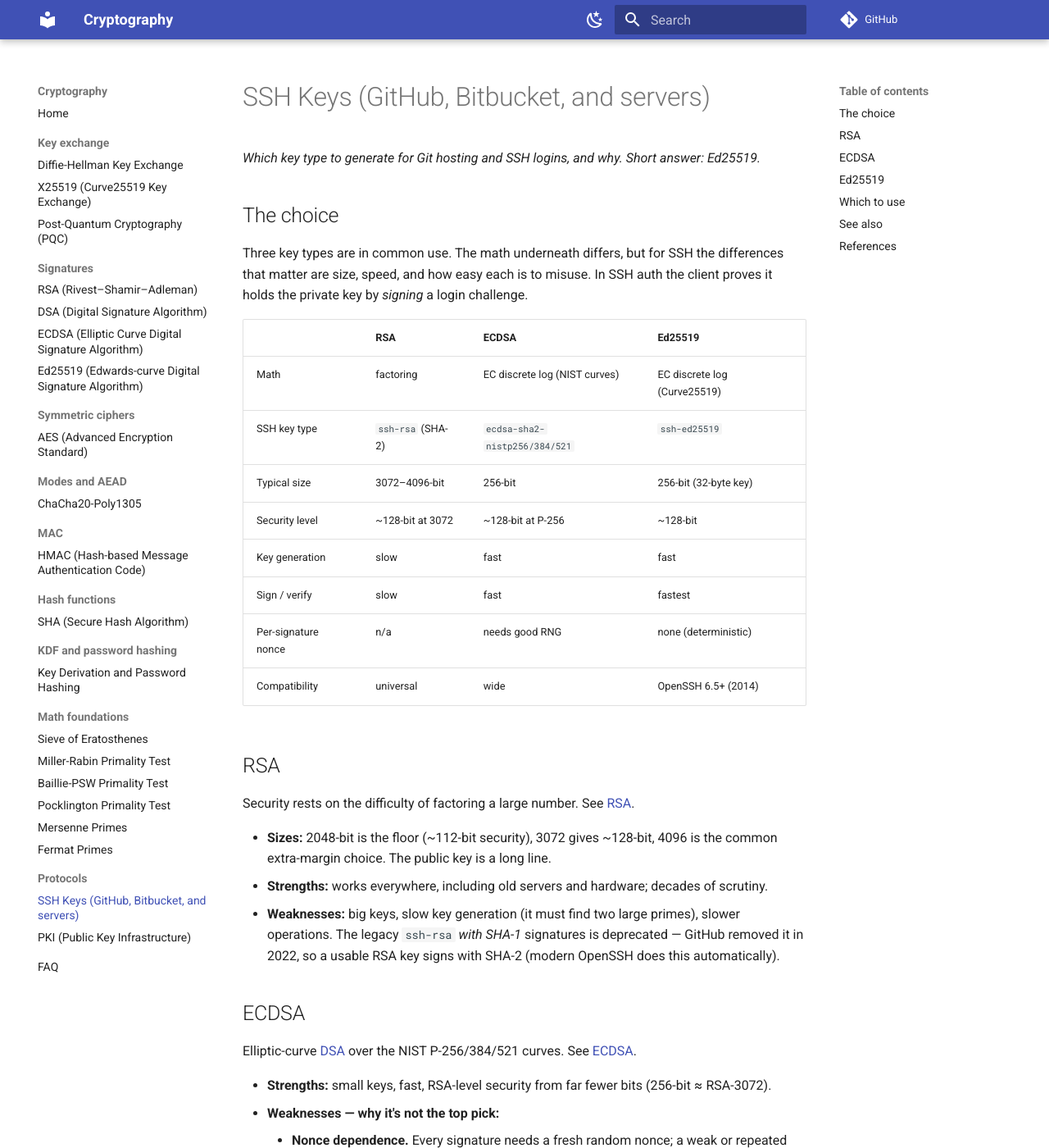
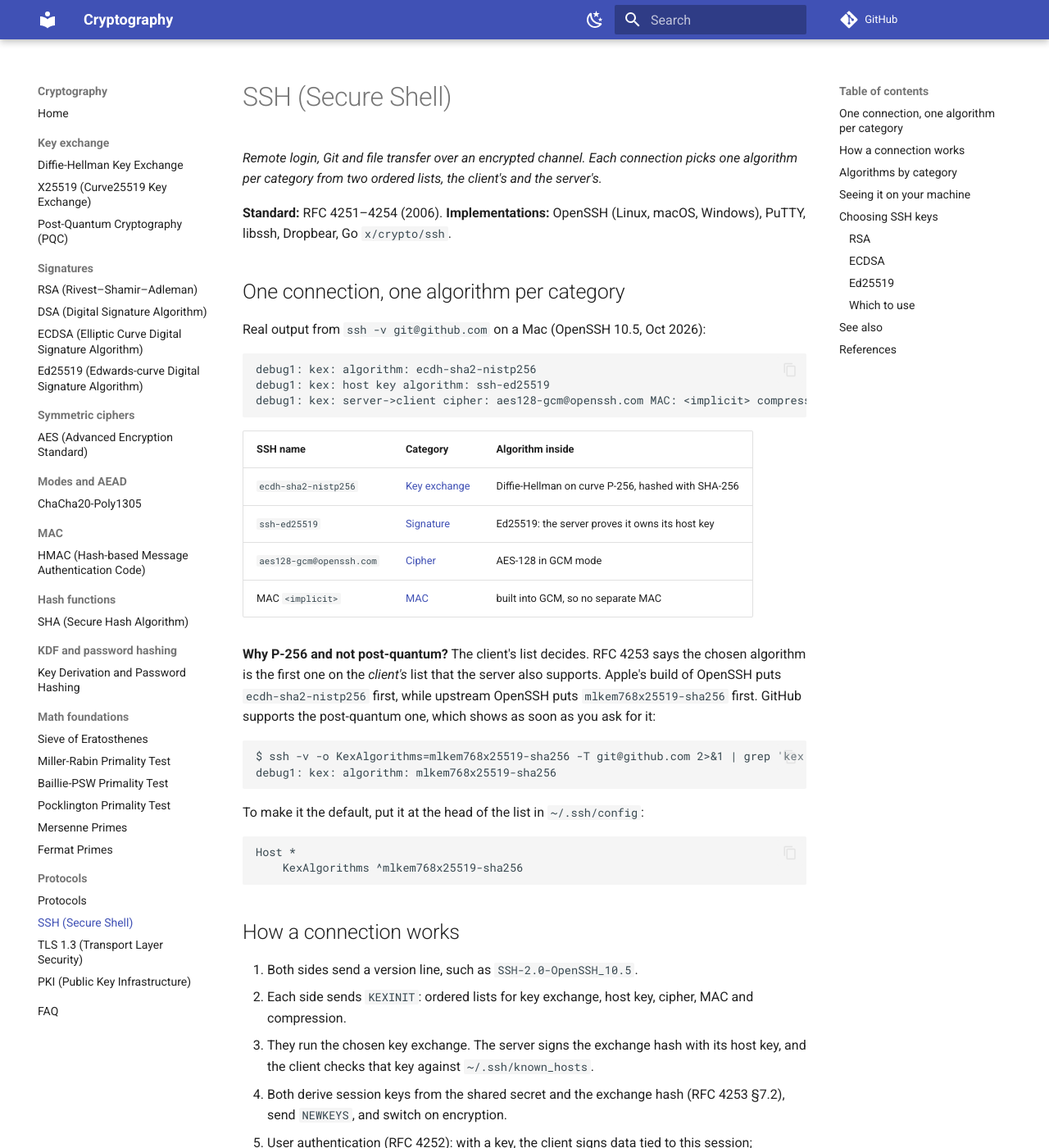
Before and after one commit to TTMathCS/cryptography, an MkDocs documentation site: the page built from docs/protocols/SSH.md, in a window 1280 px wide and 1400 px high. Shown: the whole window at 82% size. Built offline with MkDocs 1.6.1 and Material for MkDocs 9.7.7, drawn with Linux system fonts in a browser that asks for light colours; comment, search, counter and statistics services are not loaded; some of the changed text lies outside the part shown.

Commit message:
Add protocol pages: overview tables, SSH and TLS 1.3
SSH page now opens with a real ssh -v run and the algorithm slots, and
keeps the key-choice guide. TLS 1.3 page covers the handshake, suites
and versions. protocols/index.md maps 18 protocols to their algorithms.

````diff
--- a/docs/protocols/SSH.md
+++ b/docs/protocols/SSH.md
@@ -1,18 +1,98 @@
-# SSH Keys (GitHub, Bitbucket, and servers)
+# SSH (Secure Shell)
 
-*Which key type to generate for Git hosting and SSH logins, and why. Short
-answer: Ed25519.*
+*Remote login, Git and file transfer over an encrypted channel. Each connection
+picks one algorithm per category from two ordered lists, the client's and the
+server's.*
 
-## The choice
+**Standard:** RFC 4251–4254 (2006). **Implementations:** OpenSSH (Linux, macOS,
+Windows), PuTTY, libssh, Dropbear, Go `x/crypto/ssh`.
 
-Three key types are in common use. The math underneath differs, but for SSH the
-differences that matter are size, speed, and how easy each is to misuse. In SSH
-auth the client proves it holds the private key by *signing* a login challenge.
+## One connection, one algorithm per category
+
+Real output from `ssh -v git@github.com` on a Mac (OpenSSH 10.5, Oct 2026):
+
+```
+debug1: kex: algorithm: ecdh-sha2-nistp256
+debug1: kex: host key algorithm: ssh-ed25519
+debug1: kex: server->client cipher: aes128-gcm@openssh.com MAC: <implicit> compression: none
+```
+
+| SSH name | Category | Algorithm inside |
+|---|---|---|
+| `ecdh-sha2-nistp256` | [Key exchange](../index.md#1-key-exchange) | Diffie-Hellman on curve P-256, hashed with SHA-256 |
+| `ssh-ed25519` | [Signature](../index.md#2-digital-signatures) | Ed25519: the server proves it owns its host key |
+| `aes128-gcm@openssh.com` | [Cipher](../index.md#5-cipher-modes-and-aead) | AES-128 in GCM mode |
+| MAC `<implicit>` | [MAC](../index.md#6-mac) | built into GCM, so no separate MAC |
+
+**Why P-256 and not post-quantum?** The client's list decides. RFC 4253 says the
+chosen algorithm is the first one on the *client's* list that the server also
+supports. Apple's build of OpenSSH puts `ecdh-sha2-nistp256` first, while
+upstream OpenSSH puts `mlkem768x25519-sha256` first. GitHub supports the
+post-quantum one, which shows as soon as you ask for it:
+
+```
+$ ssh -v -o KexAlgorithms=mlkem768x25519-sha256 -T git@github.com 2>&1 | grep 'kex: algorithm'
+debug1: kex: algorithm: mlkem768x25519-sha256
+```
+
+To make it the default, put it at the head of the list in `~/.ssh/config`:
+
+```
+Host *
+    KexAlgorithms ^mlkem768x25519-sha256
+```
+
+## How a connection works
+
+1. Both sides send a version line, such as `SSH-2.0-OpenSSH_10.5`.
+2. Each side sends `KEXINIT`: ordered lists for key exchange, host key,
+   cipher, MAC and compression.
+3. They run the chosen key exchange. The server signs the exchange hash with its
+   host key, and the client checks that key against `~/.ssh/known_hosts`.
+4. Both derive session keys from the shared secret and the exchange hash
+   (RFC 4253 §7.2), send `NEWKEYS`, and switch on encryption.
+5. User authentication (RFC 4252): with a key, the client signs data tied to
+   this session; passwords also work.
+6. Channels (RFC 4254) carry the shell, commands, port forwarding and SFTP.
+
+## Algorithms by category
+
+Upstream OpenSSH 10 lists, preferred first.
+
+| Category | In use | Standard | Legacy or retired |
+|---|---|---|---|
+| Key exchange | `mlkem768x25519-sha256`, `sntrup761x25519-sha512`, `curve25519-sha256`, `ecdh-sha2-nistp256/384/521`, `diffie-hellman-group-exchange-sha256`, `diffie-hellman-group16-sha512` | IETF draft, IETF draft, RFC 8731, RFC 5656, RFC 4419, RFC 8268 | `diffie-hellman-group1-sha1`, `diffie-hellman-group14-sha1`, `diffie-hellman-group-exchange-sha1` (RFC 9142, 2022) |
+| Signature (host and user keys) | `ssh-ed25519`, `ecdsa-sha2-nistp256`, `rsa-sha2-512`, `rsa-sha2-256`, `sk-ssh-ed25519@openssh.com` (FIDO keys), `-cert-v01` certificate forms | RFC 8709, RFC 5656, RFC 8332, OpenSSH spec | `ssh-rsa` with SHA-1 (off since 8.8, 2021), `ssh-dss` (removed in 10.0, 2025) |
+| Signature, post-quantum | `ssh-mldsa44-ed25519@openssh.com`: experimental, not on by default (10.4, 2026) | IETF draft | — |
+| Cipher | `chacha20-poly1305@openssh.com`, `aes128-gcm@openssh.com`, `aes256-gcm@openssh.com`, `aes128/192/256-ctr` | OpenSSH spec, RFC 5647, RFC 4344 | `aes*-cbc`, `3des-cbc`, `blowfish-cbc`, `arcfour` (RFC 8758, 2020) |
+| MAC | built into the AEAD ciphers; `hmac-sha2-256-etm@openssh.com`, `hmac-sha2-512-etm@openssh.com`, `umac-128-etm@openssh.com` | RFC 6668, OpenSSH spec | `hmac-md5`, `hmac-sha1` |
+| Hash | SHA-256 / SHA-512 named in the key exchange; SHA256 key fingerprints | FIPS 180-4 | MD5 fingerprints (default before 6.8, 2015) |
+| KDF | session keys per RFC 4253 §7.2; `bcrypt_pbkdf` for passphrase-protected key files | RFC 4253, OpenSSH `PROTOCOL.key` | old PEM key files (MD5-based) |
+
+`-etm` means encrypt-then-MAC: the MAC covers the ciphertext, the safe order.
+The plain `hmac-sha2-256` MACs the plaintext and is kept only for old servers.
+
+## Seeing it on your machine
+
+```
+ssh -Q kex                     # every key exchange this ssh knows
+ssh -Q cipher
+ssh -Q mac
+ssh -Q key
+ssh -G example.com | grep -E '^(kexalgorithms|ciphers|macs) '   # what it will offer
+ssh -v example.com 2>&1 | grep 'kex:'                          # what got picked
+```
+
+## Choosing SSH keys
+
+In SSH auth the client proves it holds the private key by signing. Three key
+types are common; what matters for SSH is size, speed and how easy each is to
+misuse.
 
 | | RSA | ECDSA | Ed25519 |
 |---|---|---|---|
 | Math | factoring | EC discrete log (NIST curves) | EC discrete log (Curve25519) |
-| SSH key type | `ssh-rsa` (SHA-2) | `ecdsa-sha2-nistp256/384/521` | `ssh-ed25519` |
+| SSH key type | `ssh-rsa` (signs with SHA-2) | `ecdsa-sha2-nistp256/384/521` | `ssh-ed25519` |
 | Typical size | 3072–4096-bit | 256-bit | 256-bit (32-byte key) |
 | Security level | ~128-bit at 3072 | ~128-bit at P-256 | ~128-bit |
 | Key generation | slow | fast | fast |
@@ -20,7 +100,7 @@ auth the client proves it holds the private key by *signing* a login challenge.
 | Per-signature nonce | n/a | needs good RNG | none (deterministic) |
 | Compatibility | universal | wide | OpenSSH 6.5+ (2014) |
 
-## RSA
+### RSA
 
 Security rests on the difficulty of factoring a large number. See [RSA](../02-signatures/RSA.md).
 
@@ -33,7 +113,7 @@ Security rests on the difficulty of factoring a large number. See [RSA](../02-si
   GitHub removed it in 2022, so a usable RSA key signs with SHA-2 (modern OpenSSH
   does this automatically).
 
-## ECDSA
+### ECDSA
 
 Elliptic-curve [DSA](../02-signatures/DSA.md) over the NIST P-256/384/521 curves. See [ECDSA](../02-signatures/ECDSA.md).
 
@@ -46,7 +126,7 @@ Elliptic-curve [DSA](../02-signatures/DSA.md) over the NIST P-256/384/521 curves
     - **NIST-curve distrust.** P-256's constants are unexplained; no proven
     backdoor, but enough doubt that people avoid it when they can.
 
-## Ed25519
+### Ed25519
 
 EdDSA over Curve25519. Fixed 32-byte keys, 64-byte signatures. See [Ed25519](../02-signatures/EdDSA.md).
 
@@ -60,13 +140,16 @@ EdDSA over Curve25519. Fixed 32-byte keys, 64-byte signatures. See [Ed25519](../
   tokens may not support it. One security level (~128-bit), which is plenty.
   GitHub and Bitbucket both support it.
 
-## Which to use
+### Which to use
 
 **Use Ed25519** — safest, simplest, and what GitHub recommends:
 
 ```
 ssh-keygen -t ed25519 -C "you@example.com"
 ```
+
+With a FIDO security key such as a YubiKey, use `ssh-keygen -t ed25519-sk`; the
+private key never leaves the key.
 
 Fall back only for a specific reason:
 
@@ -80,10 +163,16 @@ Avoid DSA and SHA-1 `ssh-rsa` keys — Git hosts no longer accept them.
 
 ## See also
 
-- [Ed25519](../02-signatures/EdDSA.md) / [ECDSA](../02-signatures/ECDSA.md) / [RSA](../02-signatures/RSA.md) — the algorithms in depth
-- [Cryptography FAQ](../FAQ.md) — key sizes across algorithms, why randomness matters
+- [TLS 1.3](TLS-1.3.md): the same job for the web, but there the server picks
+- [Ed25519](../02-signatures/EdDSA.md) / [ECDSA](../02-signatures/ECDSA.md) / [RSA](../02-signatures/RSA.md): the key algorithms in depth
+- [Diffie-Hellman](../01-key-exchange/Diffie-Hellman.md) / [ECDH](../01-key-exchange/ECDH.md): what the key exchange does
+- [Cryptography FAQ](../FAQ.md): key sizes across algorithms, why randomness matters
 
 ## References
 
+- [RFC 4253: SSH transport layer](https://www.rfc-editor.org/rfc/rfc4253)
+- [RFC 9142: SSH key exchange recommendations](https://www.rfc-editor.org/rfc/rfc9142)
+- [RFC 8731: curve25519-sha256](https://www.rfc-editor.org/rfc/rfc8731) / [RFC 8709: Ed25519 keys](https://www.rfc-editor.org/rfc/rfc8709) / [RFC 8332: RSA with SHA-2](https://www.rfc-editor.org/rfc/rfc8332)
+- [draft-ietf-sshm-mlkem-hybrid-kex](https://datatracker.ietf.org/doc/draft-ietf-sshm-mlkem-hybrid-kex/)
+- [OpenSSH release notes](https://www.openssh.com/releasenotes.html)
 - [GitHub: Generating a new SSH key](https://docs.github.com/en/authentication/connecting-to-github-with-ssh/generating-a-new-ssh-key-and-adding-it-to-the-ssh-agent)
-- [Bitbucket: Set up an SSH key](https://support.atlassian.com/bitbucket-cloud/docs/set-up-personal-ssh-keys-on-linux/)
--- a/mkdocs.yml
+++ b/mkdocs.yml
@@ -61,6 +61,8 @@ nav:
       - 10-math-foundations/Mersenne-Primes.md
       - 10-math-foundations/Fermat-Primes.md
   - Protocols:
+      - protocols/index.md
       - protocols/SSH.md
+      - protocols/TLS-1.3.md
       - protocols/PKI.md
   - FAQ: FAQ.md
````
Also changed, not shown: docs/index.md (+2 -2 lines), docs/protocols/TLS-1.3.md (added, +127 -0 lines), docs/protocols/index.md (added, +55 -0 lines).
